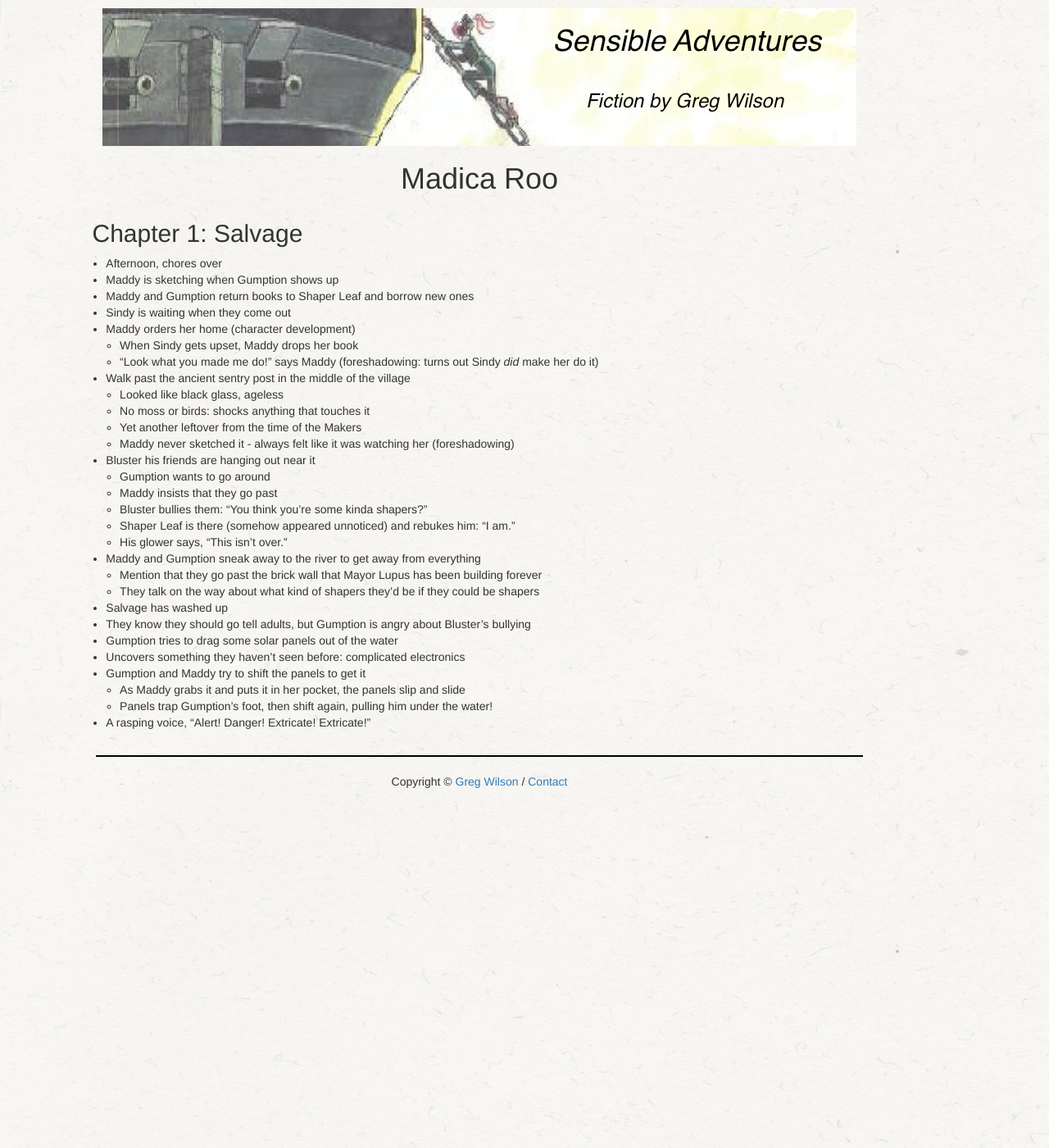
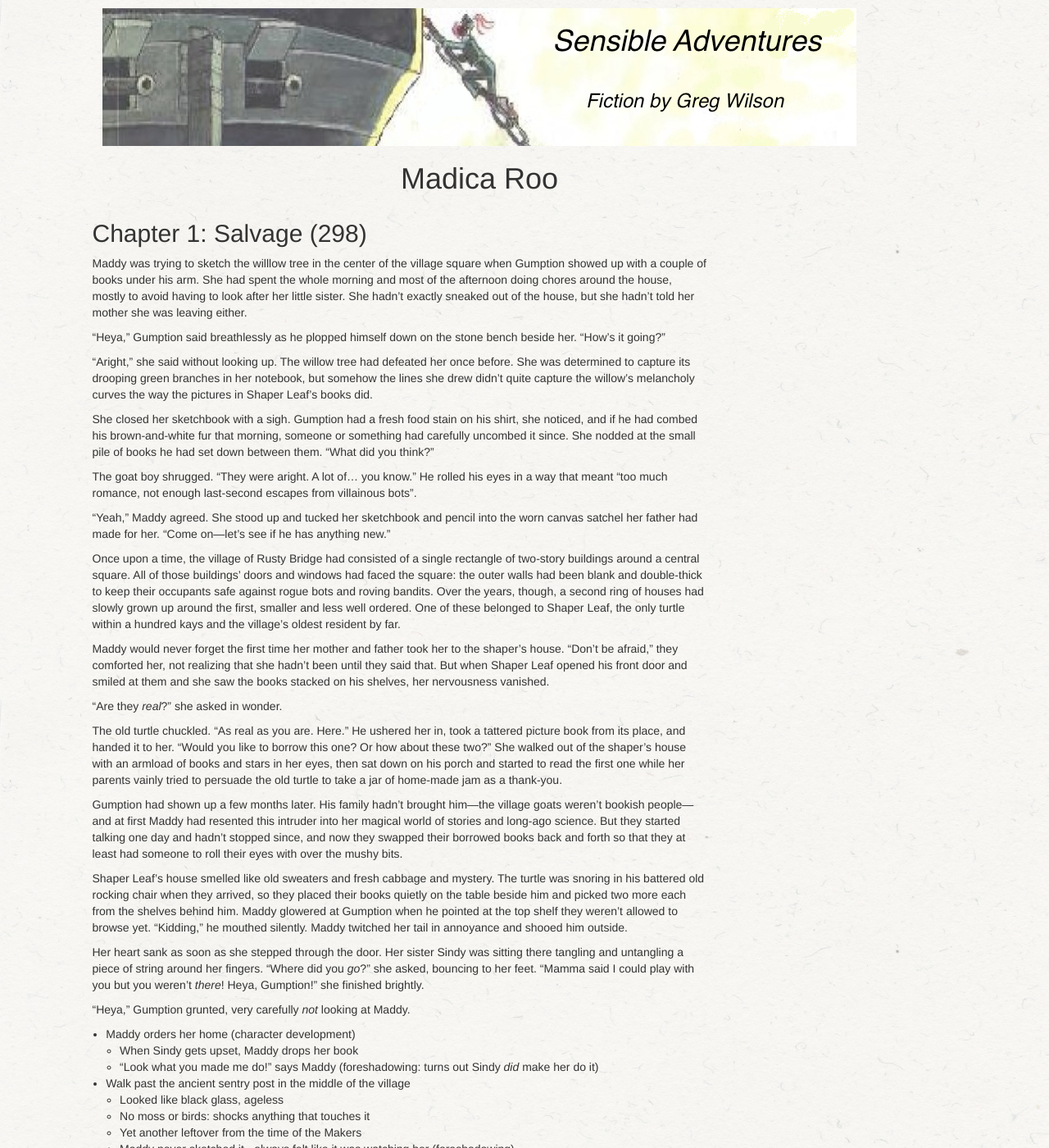
Before and after one commit to gvwilson/sensibleadventures, a Jekyll site: the page built from madica-roo/madica-roo.md, in a window 1280 px wide and 1400 px high. Shown: the whole window at 82% size. Built offline with Jekyll 4.4.1, drawn with Linux system fonts in a browser that asks for light colours; nearby versions of some CDN libraries; library files that are not in the unit come from our copies.

Commit message:
Starting first chapter

```diff
--- a/madica-roo/madica-roo.md
+++ b/madica-roo/madica-roo.md
@@ -4,12 +4,101 @@
 permalink: /madica-roo/
 ---
 
-## Chapter 1: Salvage
+## Chapter 1: Salvage (298)
 
--   Afternoon, chores over
--   Maddy is sketching when Gumption shows up
--   Maddy and Gumption return books to Shaper Leaf and borrow new ones
--   Sindy is waiting when they come out
+Maddy was trying to sketch the willlow tree in the center of the village square
+when Gumption showed up with a couple of books under his arm.
+She had spent the whole morning and most of the afternoon doing chores around the house,
+mostly to avoid having to look after her little sister.
+She hadn't exactly sneaked out of the house,
+but she hadn't told her mother she was leaving either.
+
+"Heya," Gumption said breathlessly as he plopped himself down on the stone bench beside her.
+"How's it going?"
+
+"Aright," she said without looking up.
+The willow tree had defeated her once before.
+She was determined to capture its drooping green branches in her notebook,
+but somehow the lines she drew didn't quite capture the willow's melancholy curves
+the way the pictures in Shaper Leaf's books did.
+
+She closed her sketchbook with a sigh.
+Gumption had a fresh food stain on his shirt, she noticed,
+and if he had combed his brown-and-white fur that morning,
+someone or something had carefully uncombed it since.
+She nodded at the small pile of books he had set down between them.
+"What did you think?"
+
+The goat boy shrugged.
+"They were aright. A lot of... you know."
+He rolled his eyes in a way that meant
+"too much romance, not enough last-second escapes from villainous bots".
+
+"Yeah," Maddy agreed.
+She stood up and tucked her sketchbook and pencil into
+the worn canvas satchel her father had made for her.
+"Come on---let's see if he has anything new."
+
+Once upon a time,
+the village of Rusty Bridge had consisted of a single rectangle of two-story buildings
+around a central square.
+All of those buildings' doors and windows had faced the square:
+the outer walls had been blank and double-thick
+to keep their occupants safe against rogue bots and roving bandits.
+Over the years,
+though,
+a second ring of houses had slowly grown up around the first,
+smaller and less well ordered.
+One of these belonged to Shaper Leaf,
+the only turtle within a hundred kays and the village's oldest resident by far.
+
+Maddy would never forget the first time her mother and father took her to the shaper's house.
+"Don't be afraid," they comforted her,
+not realizing that she hadn't been until they said that.
+But when Shaper Leaf opened his front door and smiled at them
+and she saw the books stacked on his shelves,
+her nervousness vanished.
+
+"Are they *real*?" she asked in wonder.
+
+The old turtle chuckled.
+"As real as you are.
+Here."
+He ushered her in,
+took a tattered picture book from its place,
+and handed it to her.
+"Would you like to borrow this one? Or how about these two?"
+She walked out of the shaper's house with an armload of books and stars in her eyes,
+then sat down on his porch and started to read the first one
+while her parents vainly tried to persuade the old turtle to take a jar of home-made jam as a thank-you.
+
+Gumption had shown up a few months later.
+His family hadn't brought him---the village goats weren't bookish people---and
+at first Maddy had resented this intruder into her magical world of stories and long-ago science.
+But they started talking one day and hadn't stopped since,
+and now they swapped their borrowed books back and forth
+so that they at least had someone to roll their eyes with over the mushy bits.
+
+Shaper Leaf's house smelled like old sweaters and fresh cabbage and mystery.
+The turtle was snoring in his battered old rocking chair when they arrived,
+so they placed their books quietly on the table beside him
+and picked two more each from the shelves behind him.
+Maddy glowered at Gumption when he pointed at the top shelf they weren't allowed to browse yet.
+"Kidding," he mouthed silently.
+Maddy twitched her tail in annoyance and shooed him outside.
+
+Her heart sank as soon as she stepped through the door.
+Her sister Sindy was sitting there
+tangling and untangling a piece of string around her fingers.
+"Where did you *go*?" she asked,
+bouncing to her feet.
+"Mamma said I could play with you but you weren't *there*!
+Heya, Gumption!"
+she finished brightly.
+
+"Heya," Gumption grunted,
+very carefully *not* looking at Maddy.
+
 -   Maddy orders her home (character development)
     -   When Sindy gets upset, Maddy drops her book
     -   "Look what you made me do!" says Maddy (foreshadowing: turns out Sindy *did* make her do it)
```
